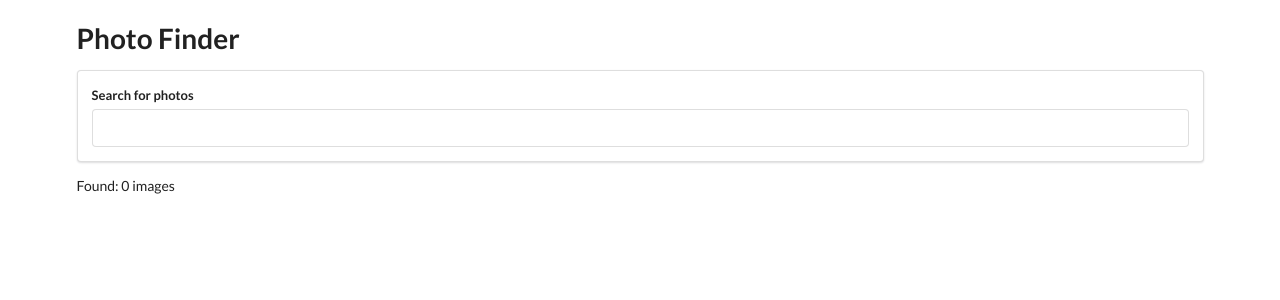
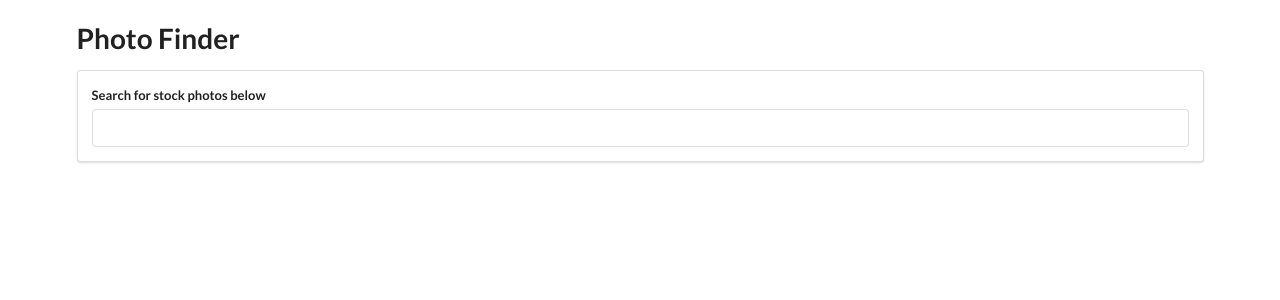
Before and after one commit to thatgirldorian/photo-finder, a React (Create React App) app: page / in a window 1280 px wide. Shown: the top 300 px of the page. Built offline with nearby package versions, Linux system fonts and the light colour scheme.

Commit message:
wrapped up this app ✨

```diff
--- a/src/components/App.js
+++ b/src/components/App.js
@@ -25,7 +25,6 @@ state = { images: [] };
             <div className="ui container" style={{ marginTop: '20px'}}>
                 <h1>Photo Finder</h1>
                 <SearchBar onSubmit={this.onSearchSubmit} />
-                Found: {this.state.images.length} images
                 <ImageList images={this.state.images} />
         </div>
         )
--- a/src/components/SearchBar.js
+++ b/src/components/SearchBar.js
@@ -20,7 +20,7 @@ class SearchBar extends React.Component {
                     className="ui form"
                 >
                     <div className="field">
-                        <label>Search for photos</label>
+                        <label>Search for stock photos below</label>
                         <input
                             type="text"
                             value={this.state.term}
```
